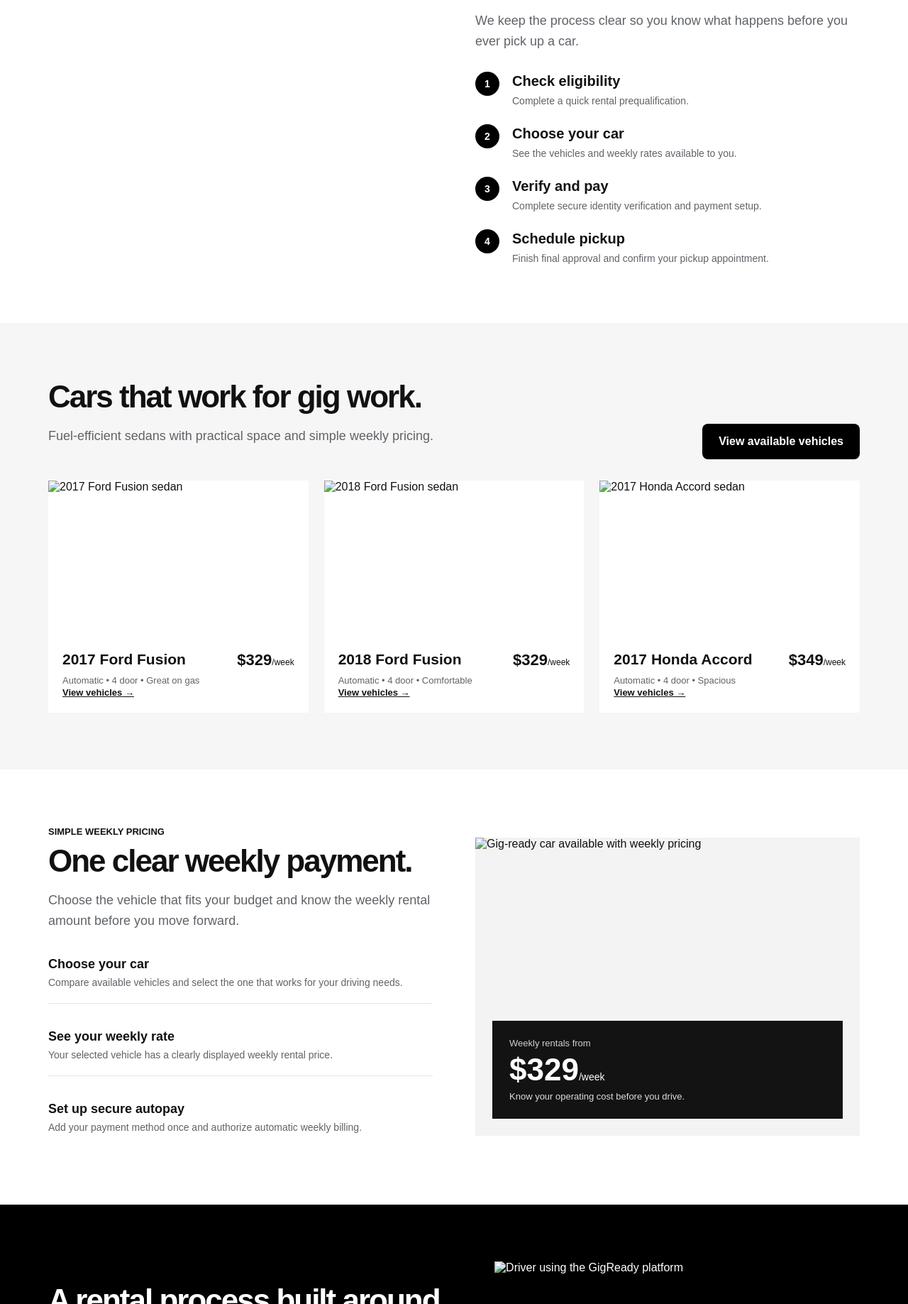
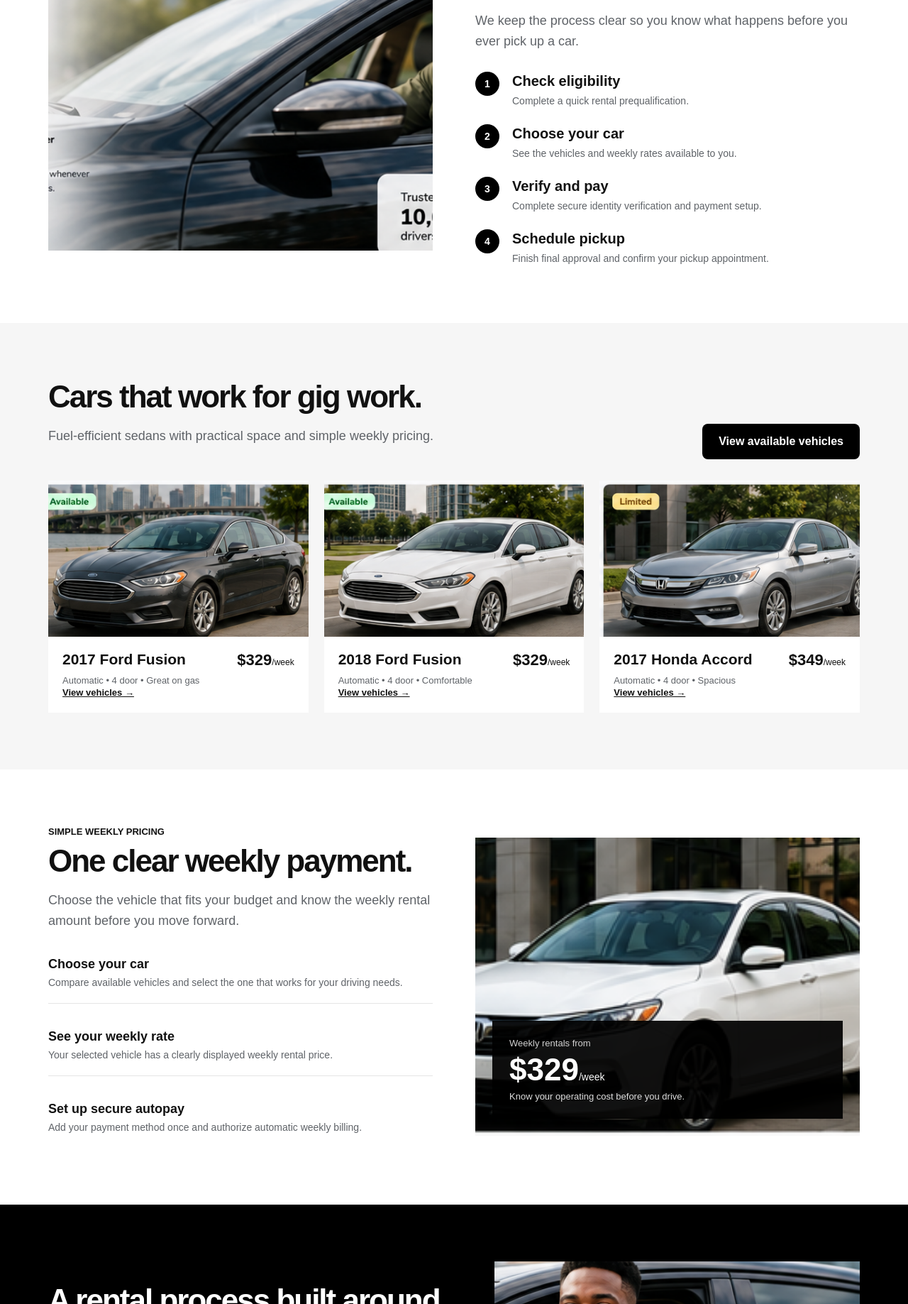
Before and after one commit to tiwaworksonline-rgb/gig-driver-platform, a website: page index.html in a window 1280 px wide. Shown: the part 963-2800 px from the top of the page at 71% size. Drawn offline with Linux system fonts and the light colour scheme.

Commit message:
Add files via upload

```diff
--- a/index.html
+++ b/index.html
@@ -243,7 +243,7 @@ footer{background:#000;color:#fff;padding:44px 0}
         <a class="btn btn-light" href="#how">How it works</a>
       </div>
     </div>
-    <div class="hero-media"><img src="/assets/hero-driver-main.png" alt="Gig driver with vehicle"></div>
+    <div class="hero-media"><img src="/hero-driver-main.png" alt="Gig driver with vehicle"></div>
   </div>
 </section>
 
@@ -258,7 +258,7 @@ footer{background:#000;color:#fff;padding:44px 0}
 
 <section class="section" id="how">
   <div class="wrap split">
-    <div class="image-panel"><img src="/assets/driver-how-it-works.png" alt="Driver preparing to begin gig work"></div>
+    <div class="image-panel"><img src="/driver-how-it-works.png" alt="Driver preparing to begin gig work"></div>
     <div>
       <h2>Get on the road in a few simple steps.</h2>
       <p class="section-lead">We keep the process clear so you know what happens before you ever pick up a car.</p>
@@ -284,7 +284,7 @@ footer{background:#000;color:#fff;padding:44px 0}
 
     <div class="fleet-grid">
       <article class="car">
-        <img src="/assets/ford-fusion-2017.png" alt="2017 Ford Fusion sedan">
+        <img src="/ford-fusion-2017.png" alt="2017 Ford Fusion sedan">
         <div class="carbody">
           <div class="cartop"><h3>2017 Ford Fusion</h3><div class="price">$329<small>/week</small></div></div>
           <div class="carmeta">Automatic • 4 door • Great on gas</div>
@@ -293,7 +293,7 @@ footer{background:#000;color:#fff;padding:44px 0}
       </article>
 
       <article class="car">
-        <img src="/assets/ford-fusion-2018.png" alt="2018 Ford Fusion sedan">
+        <img src="/ford-fusion-2018.png" alt="2018 Ford Fusion sedan">
         <div class="carbody">
           <div class="cartop"><h3>2018 Ford Fusion</h3><div class="price">$329<small>/week</small></div></div>
           <div class="carmeta">Automatic • 4 door • Comfortable</div>
@@ -302,7 +302,7 @@ footer{background:#000;color:#fff;padding:44px 0}
       </article>
 
       <article class="car">
-        <img src="/assets/honda-accord-2017.png" alt="2017 Honda Accord sedan">
+        <img src="/honda-accord-2017.png" alt="2017 Honda Accord sedan">
         <div class="carbody">
           <div class="cartop"><h3>2017 Honda Accord</h3><div class="price">$349<small>/week</small></div></div>
           <div class="carmeta">Automatic • 4 door • Spacious</div>
@@ -330,7 +330,7 @@ footer{background:#000;color:#fff;padding:44px 0}
       </div>
 
       <div class="pricing-visual">
-        <img src="/assets/pricing-car.png" alt="Gig-ready car available with weekly pricing">
+        <img src="/pricing-car.png" alt="Gig-ready car available with weekly pricing">
         <div class="pricing-overlay">
           <span>Weekly rentals from</span>
           <strong>$329<small>/week</small></strong>
@@ -354,7 +354,7 @@ footer{background:#000;color:#fff;padding:44px 0}
         <div class="safety-card"><b>Recurring payments</b><span>Weekly autopay keeps billing simple.</span></div>
       </div>
     </div>
-    <div class="image-panel"><img src="/assets/driver-safety.png" alt="Driver using the GigReady platform"></div>
+    <div class="image-panel"><img src="/driver-safety.png" alt="Driver using the GigReady platform"></div>
   </div>
 </section>
 
@@ -380,7 +380,7 @@ footer{background:#000;color:#fff;padding:44px 0}
         <a class="btn btn-dark" href="./prequal.html">Check eligibility</a>
       </div>
       <div class="final-cta-image">
-        <img src="/assets/hero-driver-main.png" alt="Driver ready to get on the road">
+        <img src="/hero-driver-main.png" alt="Driver ready to get on the road">
       </div>
     </div>
   </div>
@@ -406,7 +406,7 @@ footer{background:#000;color:#fff;padding:44px 0}
 document.addEventListener('error',function(e){
  if(e.target && e.target.tagName==='IMG' && !e.target.dataset.fallback){
    e.target.dataset.fallback='1';
-   e.target.src='/assets/hero-driver-main.png';
+   e.target.src='/hero-driver-main.png';
  }
 },true);
 </script>
```
Also changed, not shown: agreement.html (+1 -1 lines), dashboard.html (+1 -1 lines), kyc-return.html (+1 -1 lines), kyc.html (+1 -1 lines), payment-success.html (+1 -1 lines), prequal.html (+1 -1 lines), privacy.html (+1 -1 lines), rental-policies.html (+1 -1 lines), request.html (+1 -1 lines), schedule.html (+1 -1 lines), terms.html (+1 -1 lines), vehicles.html (+4 -4 lines).
